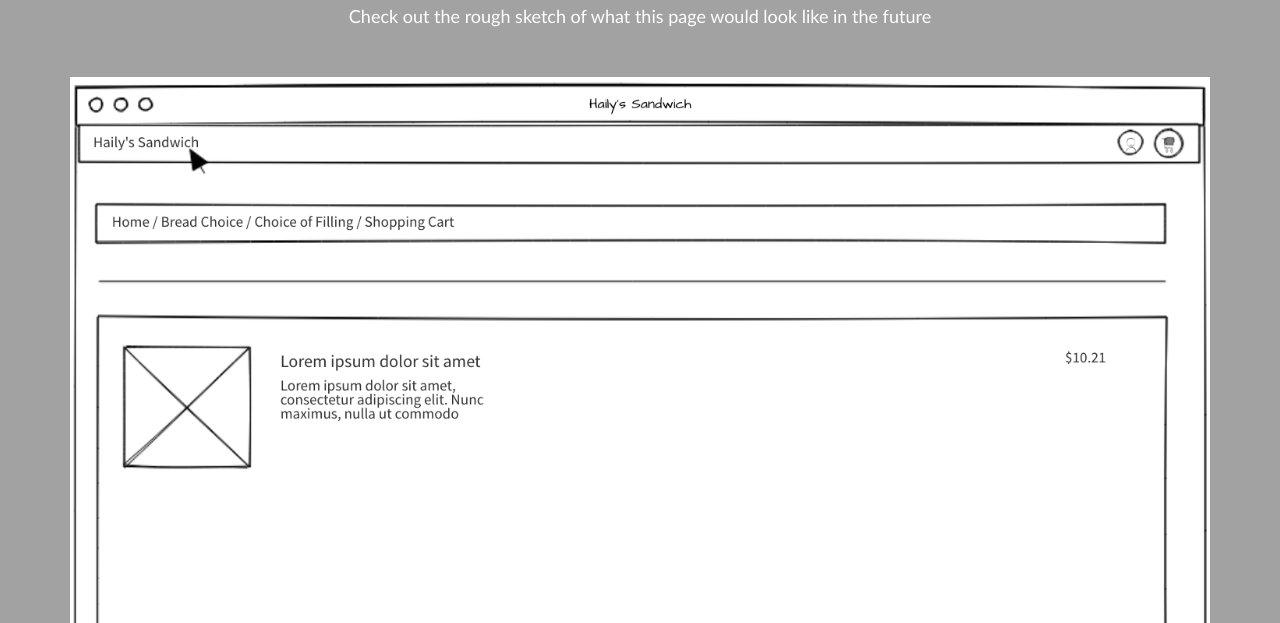
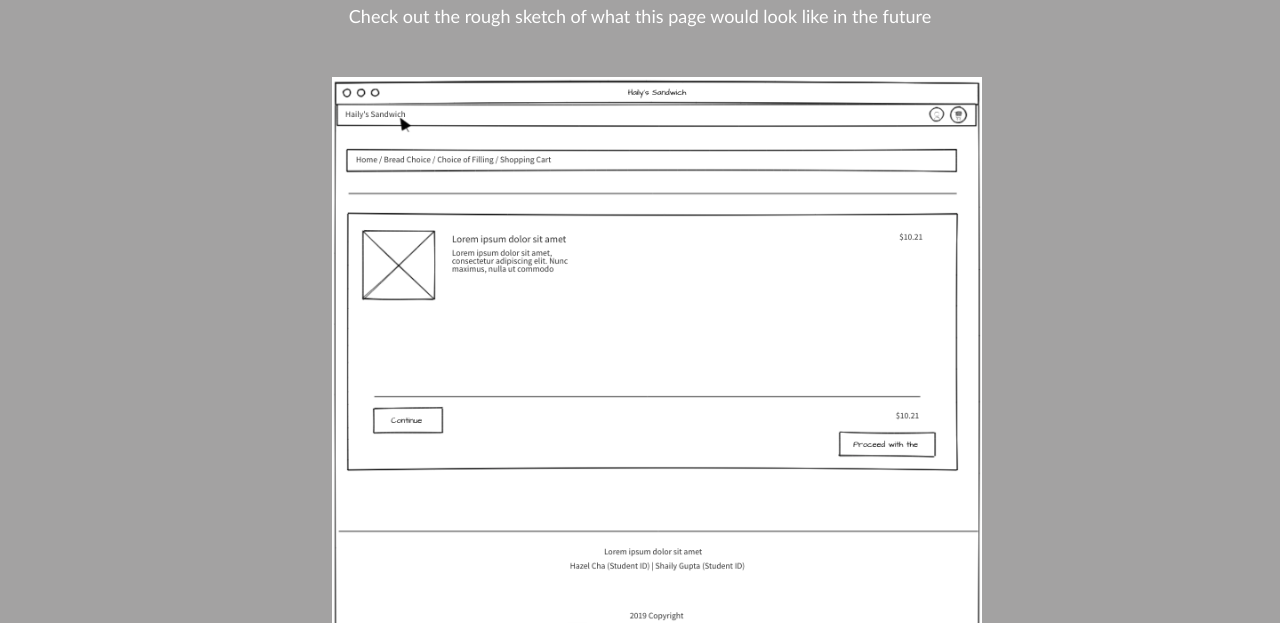
Before and after one commit to shailygup/HCI_SandwichMaker_Prototype, a plain HTML site: page shopping_cart.html in a window 1280 px wide. Shown: the part 329-952 px from the top of the page. Drawn offline with nearby package versions, Linux system fonts and the light colour scheme.

Commit message:
Adding recommendation changes from HCI Phase 3 Final Project

```diff
--- a/css/style.css
+++ b/css/style.css
@@ -362,3 +362,9 @@ ul.breadcrumb li a:hover {
 #profileBR{
   display: none;
 }
+
+#cart-proto{
+  height: 80%;
+  width: 80%;
+  padding-left: 23%;
+}
--- a/shopping_cart.html
+++ b/shopping_cart.html
@@ -51,7 +51,7 @@
                   <h2>Page Under Construction</h2>
                   <h4>Check out the rough sketch of what this page would look like in the future</h4>
                   <br><br>
-                  <img src="Images/cart-proto.png" class="img-responsive"  alt="Shopping Cart Prototype">
+                  <img src="Images/cart-proto.png" class="img-responsive" id="cart-proto" alt="Shopping Cart Prototype">
               </div>
               <br><br><br><br><br><br><br><br><br><br><br><br><br>
           </div>
```
